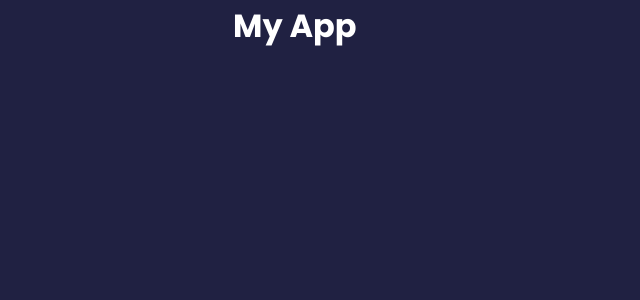
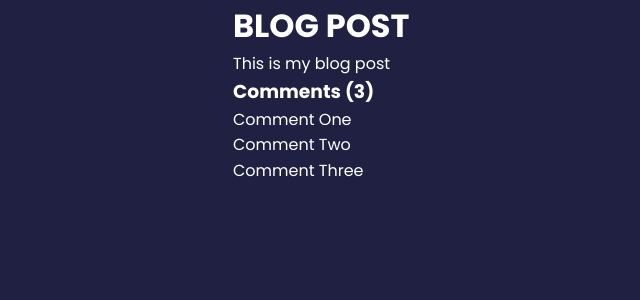
Before and after one commit to ranjan1992/FEEDBACK_UI_APP, a React (Create React App) app: page / in a window 1280 px wide. Shown: the top 300 px of the page, without its empty margins (43-683 px from the left). Built offline with nearby package versions, Linux system fonts and the light colour scheme.

Commit message:
Dynamic Values in React

```diff
--- a/src/App.js
+++ b/src/App.js
@@ -1,7 +1,31 @@
 function App() {
+  const title = 'Blog Post';
+  const body = 'This is my blog post';
+  const comments = [
+    {
+      id: 1,
+      text: 'Comment One',
+    },
+    { id: 2, text: 'Comment Two' },
+    { id: 3, text: 'Comment Three' },
+  ];
   return (
     <div className="container">
-      <h1>My App</h1>
+      <h1>{title.toUpperCase()} </h1>
+      <p>{body}</p>
+
+          <div className="comments">
+              <h3>
+                Comments ({comments.length})
+              </h3>
+              <ul>
+                  {comments.map((comment, index) => {
+                      return (
+                          <li key={index}>{comment.text}</li>
+                      )
+                  })}
+              </ul>
+   </div>
     </div>
     /**
      * return React.createElement('div', {className: "container"}, React.createElement("h1", {}, 'My App'))
```
